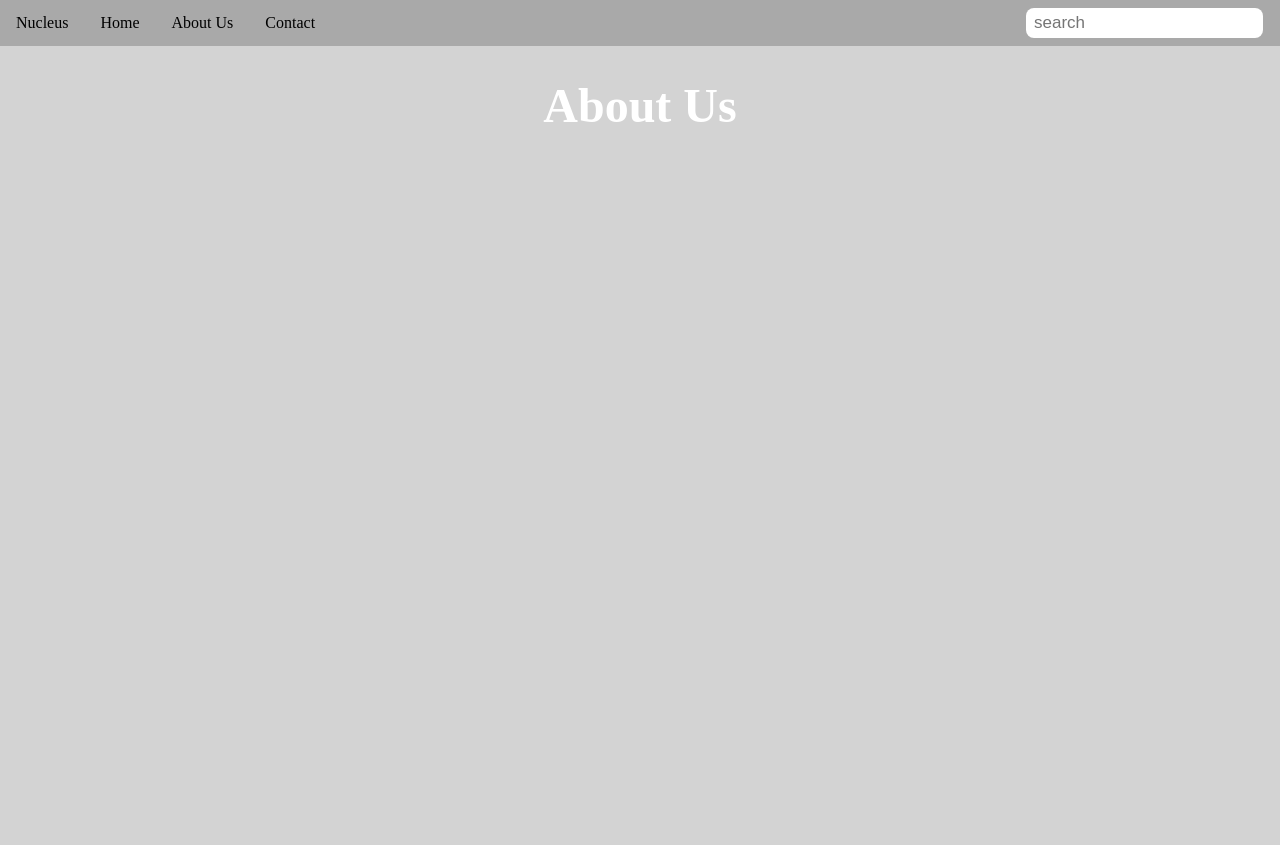
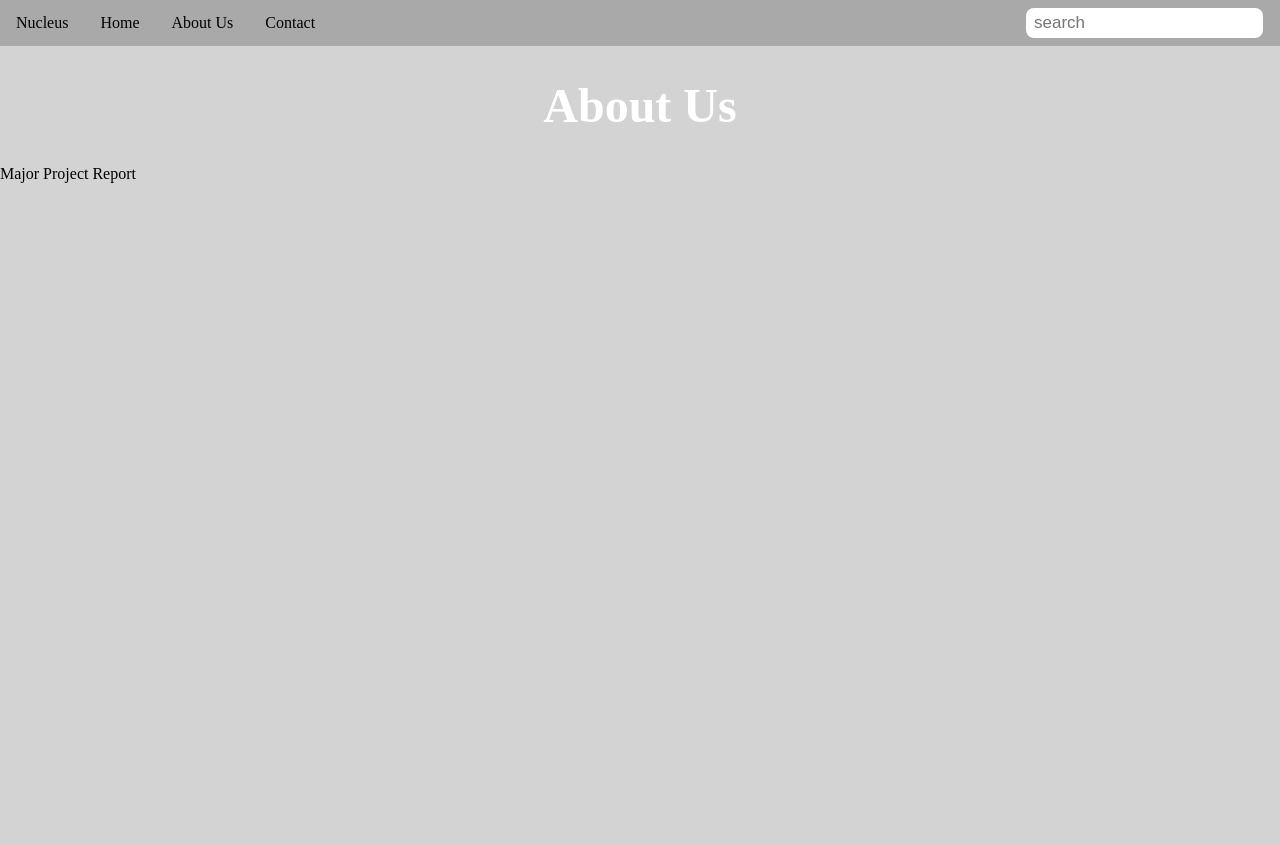
Before and after one commit to vaibhavgupta942466/Nucleus, a Flask app: page /about in a window 1280 px wide. Shown: the top 845 px of the page. Run offline with Flask 2, Linux system fonts and the light colour scheme.

Commit message:
Updated Project Report

```diff
--- a/templates/about_us.html
+++ b/templates/about_us.html
@@ -20,6 +20,7 @@
     </header>
     <div class="report-page">
         <h1>About Us</h1>
+        <a href="https://drive.google.com/file/d/1ddiCdProPi3-U-tkXh6Vgu9gZriTTrBJ/view">Major Project Report</a>
     </div>
     <footer class="footer">
         <ul>
```
